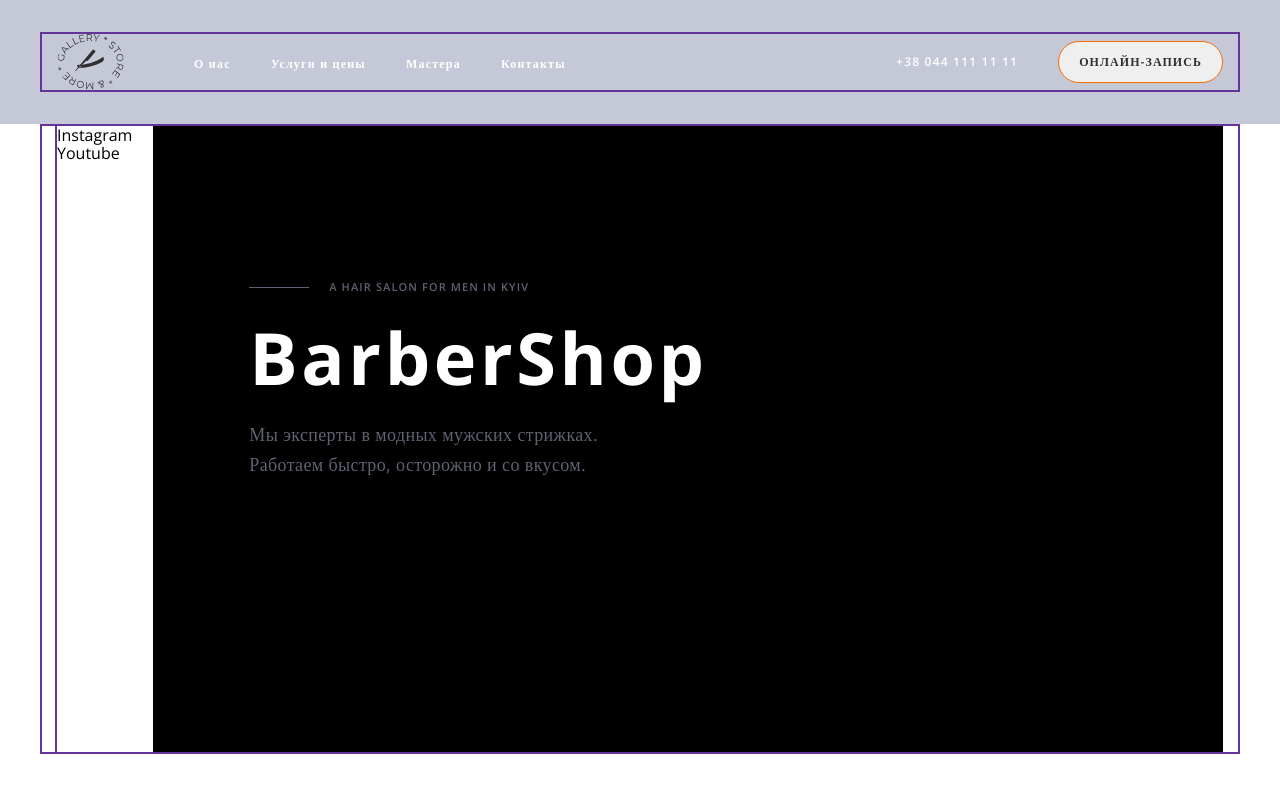
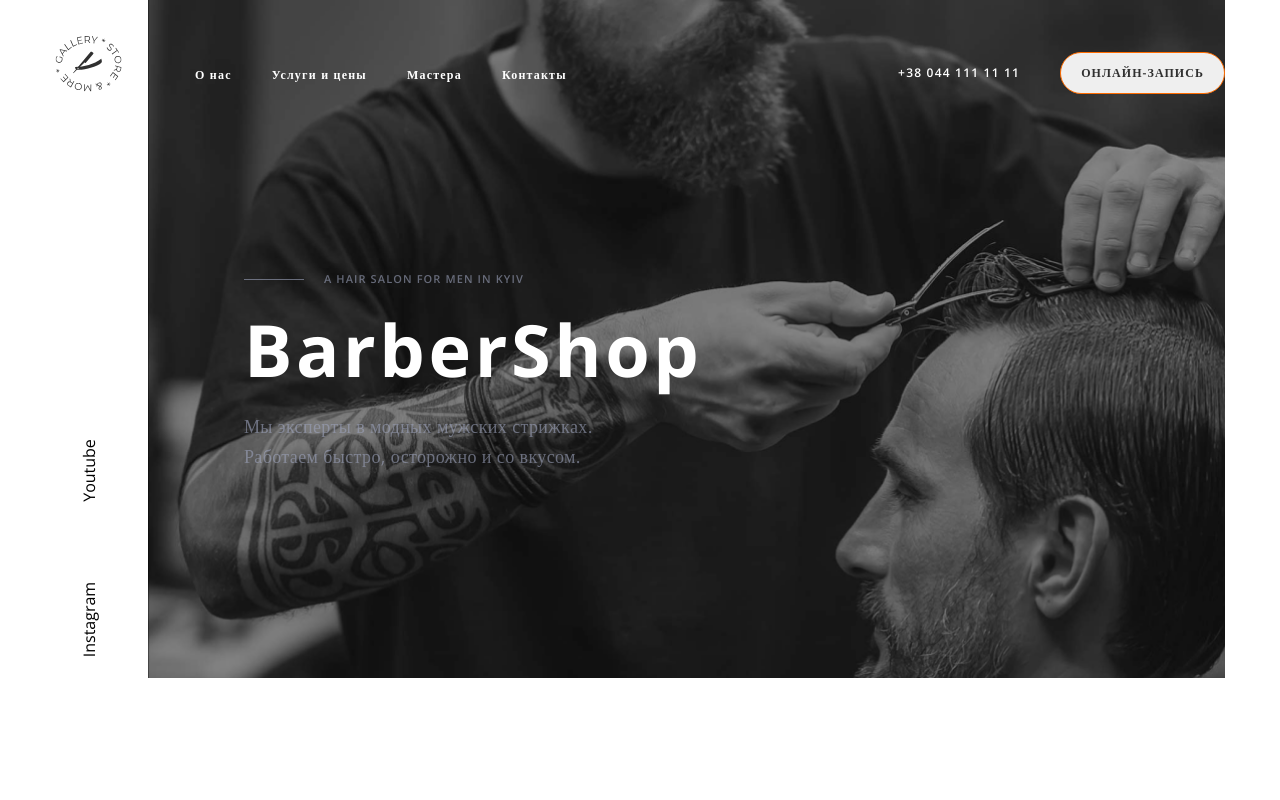
Before and after one commit to dnkolga/barber1, a plain HTML site: page index.html in a window 1280 px wide. Shown: the top 800 px of the page. Drawn offline with nearby package versions, Linux system fonts and the light colour scheme.

Commit message:
header+hero

```diff
--- a/css/styles.css
+++ b/css/styles.css
@@ -46,7 +46,7 @@ body {
   padding-right: 15px;
   margin-right: auto;
   margin-left: auto;
-  border: solid 2px rebeccapurple;
+  /* outline: solid 2px rgb(95, 85, 105); */
 }
 .btn {
   display: block;
@@ -147,8 +147,6 @@ body {
 /* HEADER */
 header {
   background-color: var(--first-text-color);
-  padding-top: 32px;
-  padding-bottom: 32px;
 }
 .header-list {
   align-items: center;
@@ -188,17 +186,40 @@ header {
 .header-btn {
     color: var(--second-button-color);
 }
+.header-wrap {
+  width: 1170px;
+  margin-right: auto;
+  margin-left: auto;
+  display: flex;
+  position: absolute;
+  z-index: 1;
+  top: 36px;
+}
+.head-logo {
+  margin-right: 70px;
+}
 
 /* HERO */
-.hero {
-
-}
 
 .hero-box {
-  flex-direction: row-reverse;
   justify-content: flex-end;
+  position: relative;
 }
-
+/* .hero-soc-box {
+  height: 100%;
+  width: 93px;
+  position: relative;
+} */
+.social-list {
+  position: absolute;
+  transform: rotate(270deg);
+  bottom: 120px;
+  left: -100px;
+}
+.social-link:first-child {
+  margin-right: 40px;
+  margin-left: 40px;
+}
 .hero-link {
   font-weight: 600;
   font-size: 11px;
@@ -233,15 +254,13 @@ header {
 }
 .hero-block {
   width: 1077px;
-  padding-top: 154px;
-  padding-bottom: 272px;
+  padding-top: 272px;
+  padding-bottom: 206px;
   padding-left: 96px;
   background-color: rgb(0, 0, 0);
-}
-.social-list {
-  flex-direction: column;
-  width: 97px;
-  outline: solid 2px rebeccapurple;
+  background-image: url(../img/header-hero-bgi1.png);
+  background-size: cover;
+  background-repeat: no-repeat;
 }
 
 /* ABOUT */
--- a/index.html
+++ b/index.html
@@ -18,8 +18,10 @@
         <!--HEADER-->
         <header class="header">
             <div class="header-box container">
-            <nav class="header-nav">
-                <a href="" class="header-logo"><img src="./img/logo.svg" alt="Лого сайта" /></a>
+            <div class="header-wrap">
+                <nav class="header-nav">
+                <div class="head-logo"><a href="" class="header-logo"><img src="./img/logo.svg" alt="Лого сайта" /></a>
+                </div>
                 <ul class="header-list list">
                     <li class="header-item"><a href="" class="header-link link">О нас</a></li>
                     <li class="header-item">
@@ -34,11 +36,18 @@
             <button type="button" class="btn header-btn">онлайн-запись</button>
             </div>
             </div>
+            </div>
         </header>
         <main>
             <!--HERO-->
             <section class="hero">
                 <div class="hero-box container">
+                    <div class="hero-soc-box">
+                        <ul class="social-list list">
+                            <li><a href="" class="social-link link">Instagram</a></li>
+                            <li><a href="" class="social-link link">Youtube</a></li>
+                        </ul>
+                    </div>
                     <div class="hero-block">
                     <p lang="en" class="hero-pretitle">A hair salon for men in Kyiv</p>
                     <h1 lang="en" class="hero-title">BarberShop</h1>
@@ -47,10 +56,6 @@
                         вкусом.
                     </p>
                     </div>
-                <ul class="social-list list">
-                    <li><a href="" class="social-link link">Instagram</a></li>
-                    <li><a href="" class="social-link link">Youtube</a></li>
-                </ul>
                 </div>
             </section>
             <!--ABOUT US-->
```
Also changed, not shown: img/header-hero-bgi1.png (added).
